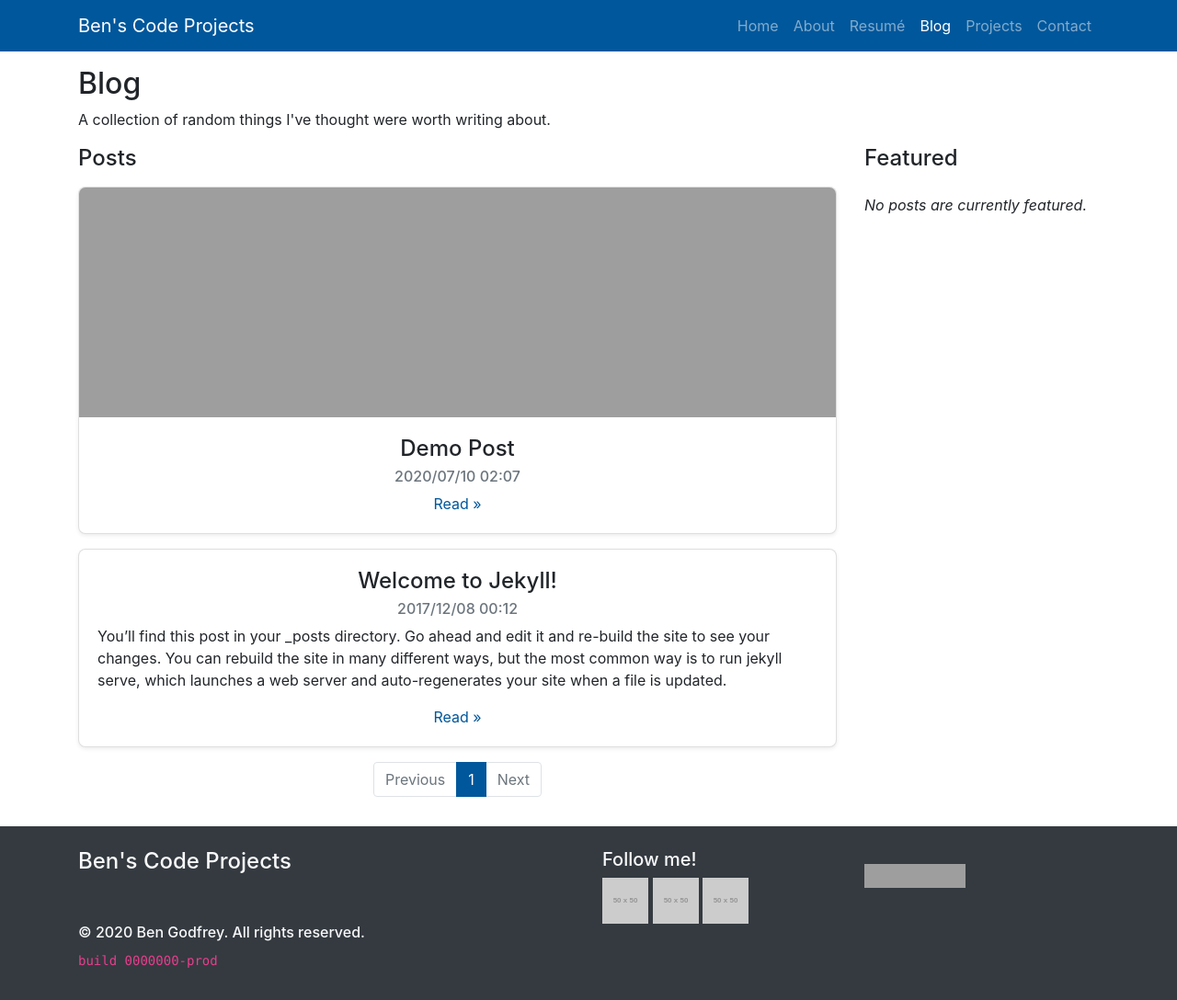
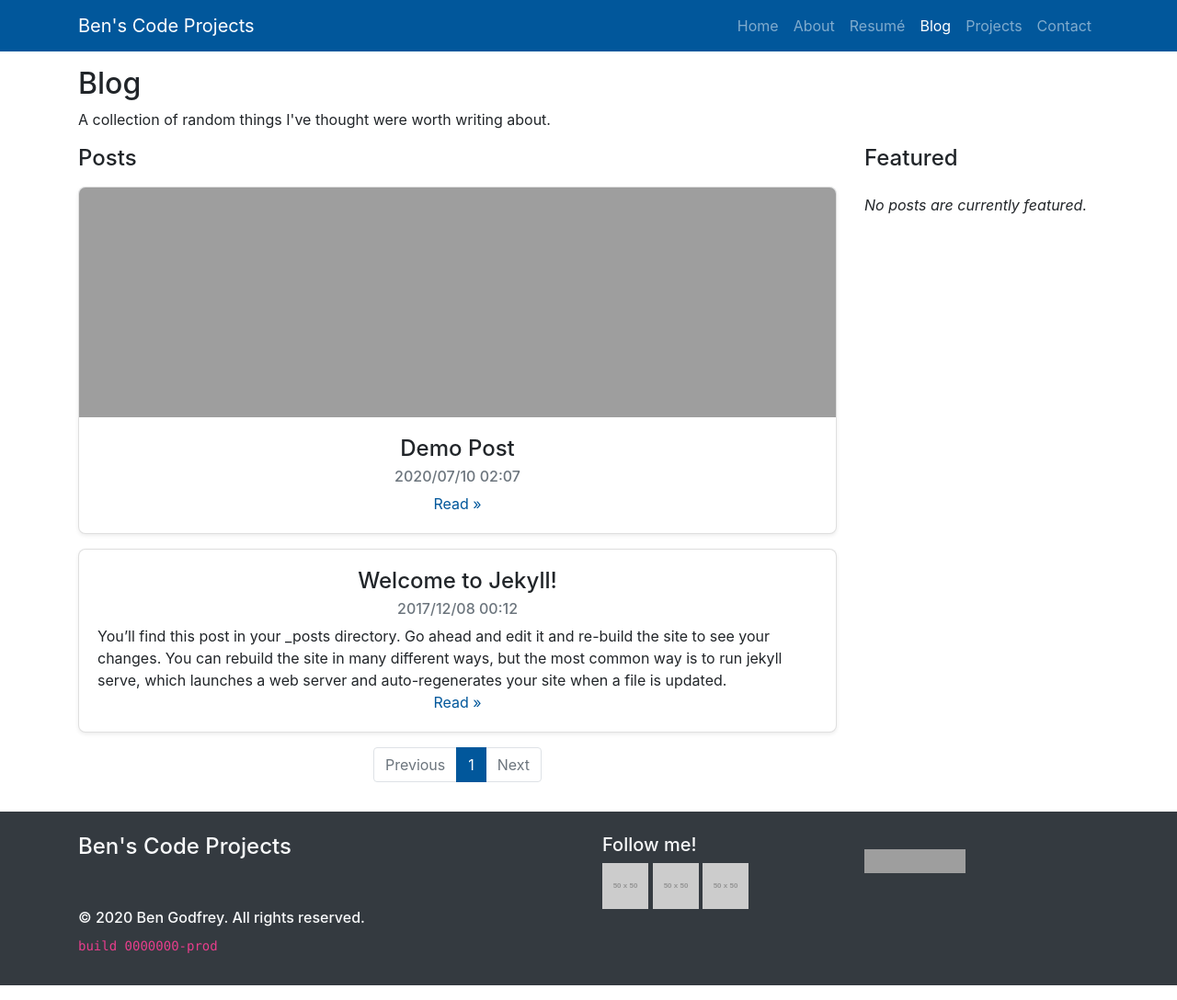
Before and after one commit to BenJetson/benjetson.github.io, a Jekyll site: the page built from blog/index.html, in a window 1280 px wide. Shown: the whole page at 92% size. Built offline with Jekyll 4.4.1, drawn with Linux system fonts in a browser that asks for light colours; the list of posts is cut into pages by our own code; grey boxes are pictures that could not be loaded.

Commit message:
Clamp excerpt to three lines. #15

```diff
--- a/_sass/custom/styles/_blogpost.scss
+++ b/_sass/custom/styles/_blogpost.scss
@@ -3,6 +3,14 @@
 //
 // Styles for the blog post layout.
 //
+
+div.blogpost-excerpt {
+  display: -webkit-box;
+  -webkit-line-clamp: 3;
+  -webkit-box-orient: vertical;
+  overflow: hidden;
+  max-height: 4.5em;
+}
 
 div.blogpost-header,
 div.blogpost-card {
--- a/blog/index.html
+++ b/blog/index.html
@@ -31,7 +31,7 @@
             <h6 class="card-subtitle mb-2 text-muted">
               {{ post.date | date: "%Y/%m/%d %H:%m" }}
             </h6>
-            <div class="card-text text-left">
+            <div class="card-text text-left blogpost-excerpt">
               {%- comment -%} Exclude images and other tags here. {%- endcomment
               -%} {{ post.excerpt | markdownify | strip_html | markdownify }}
             </div>
```
